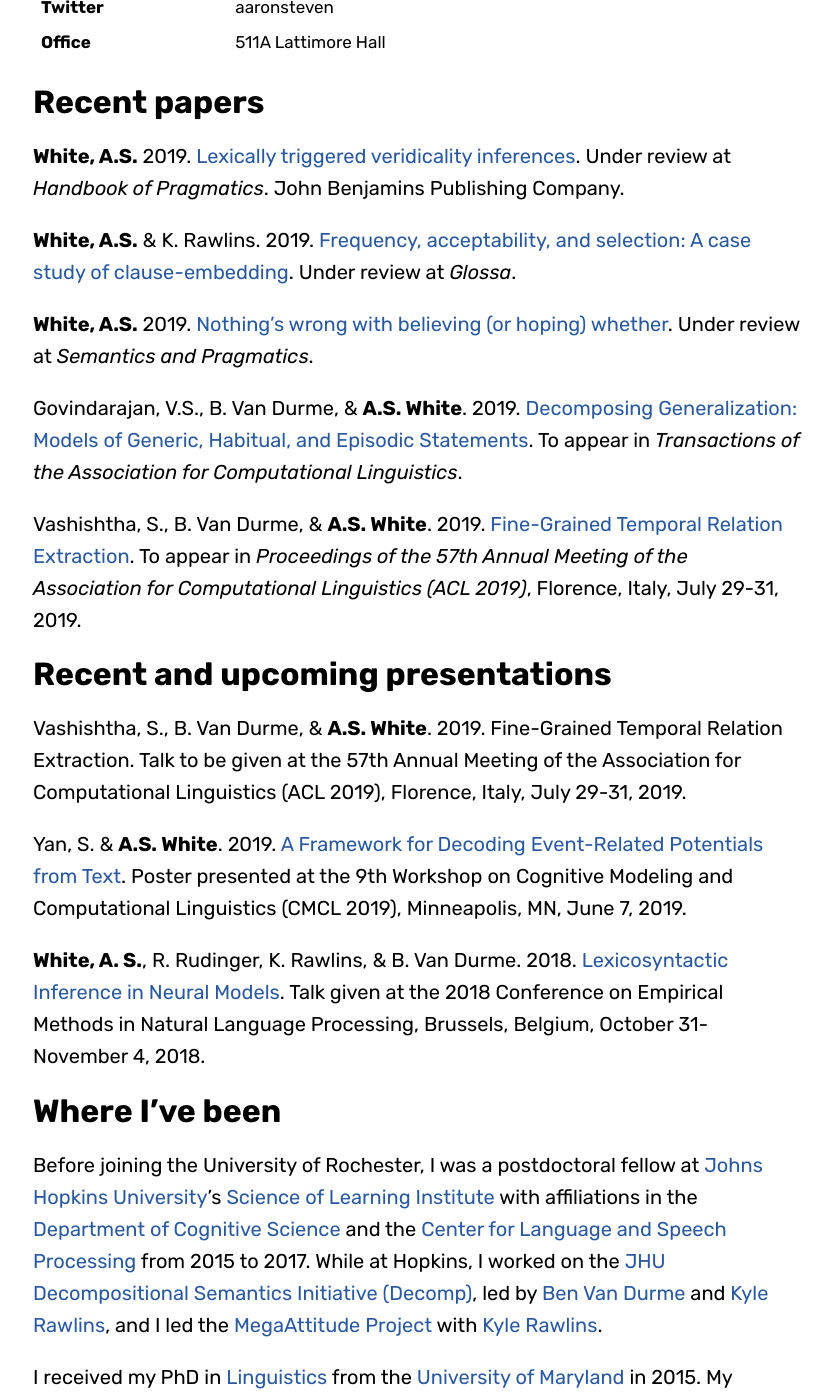
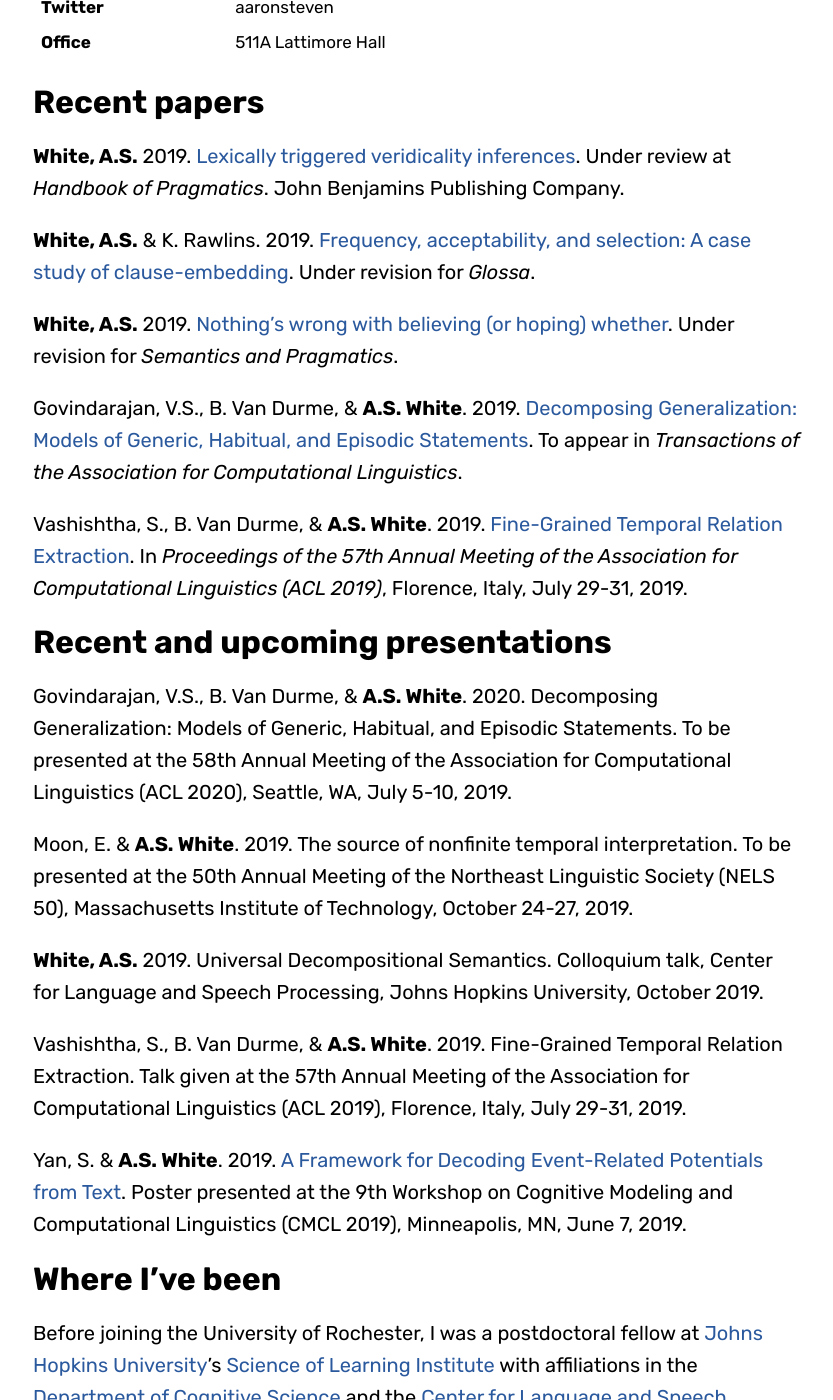
Before and after one commit to JIAXINGUY/aaronstevenwhite.github.io, a Jekyll site: the page built from index.md, in a window 1280 px wide and 1400 px high, scrolled down 999 px. Shown: the whole window, without its empty margins (223-1056 px from the left). Built offline with Jekyll 4.4.1, drawn with Linux system fonts in a browser that asks for light colours; some web fonts are replaced.

Commit message:
Added NELS50 presentation and updated citations

```diff
--- a/index.md
+++ b/index.md
@@ -27,21 +27,25 @@ I'm an Assistant Professor in the [Department of Linguistics](http://www.sas.roc
 
 **White, A.S.** 2019. [Lexically triggered veridicality inferences](https://ling.auf.net/lingbuzz/004664/current.pdf). Under review at *Handbook of Pragmatics*. John Benjamins Publishing Company.
 
-**White, A.S.** & K. Rawlins. 2019. [Frequency, acceptability, and selection: A case study of clause-embedding](https://ling.auf.net/lingbuzz/004596/current.pdf). Under review at *Glossa*.
+**White, A.S.** & K. Rawlins. 2019. [Frequency, acceptability, and selection: A case study of clause-embedding](https://ling.auf.net/lingbuzz/004596/current.pdf). Under revision for *Glossa*.
 
-**White, A.S.** 2019. [Nothing's wrong with believing (or hoping) whether](https://ling.auf.net/lingbuzz/004572/current.pdf). Under review at *Semantics and Pragmatics*.
+**White, A.S.** 2019. [Nothing's wrong with believing (or hoping) whether](https://ling.auf.net/lingbuzz/004572/current.pdf). Under revision for *Semantics and Pragmatics*.
 
 Govindarajan, V.S., B. Van Durme, & **A.S. White**. 2019. [Decomposing Generalization: Models of Generic, Habitual, and Episodic Statements](https://arxiv.org/pdf/1901.11429.pdf). To appear in *Transactions of the Association for Computational Linguistics*.
 
-Vashishtha, S., B. Van Durme, & **A.S. White**. 2019. [Fine-Grained Temporal Relation Extraction](https://arxiv.org/pdf/1902.01390.pdf). To appear in *Proceedings of the 57th Annual Meeting of the Association for Computational Linguistics (ACL 2019)*, Florence, Italy, July 29-31, 2019.
+Vashishtha, S., B. Van Durme, & **A.S. White**. 2019. [Fine-Grained Temporal Relation Extraction](https://www.aclweb.org/anthology/P19-1280). In *Proceedings of the 57th Annual Meeting of the Association for Computational Linguistics (ACL 2019)*, Florence, Italy, July 29-31, 2019.
 
 # Recent and upcoming presentations
 
-Vashishtha, S., B. Van Durme, & **A.S. White**. 2019. Fine-Grained Temporal Relation Extraction. Talk to be given at the 57th Annual Meeting of the Association for Computational Linguistics (ACL 2019), Florence, Italy, July 29-31, 2019.
+Govindarajan, V.S., B. Van Durme, & **A.S. White**. 2020. Decomposing Generalization: Models of Generic, Habitual, and Episodic Statements. To be presented at the 58th Annual Meeting of the Association for Computational Linguistics (ACL 2020), Seattle, WA, July 5-10, 2019.
+
+Moon, E. & **A.S. White**. 2019. The source of nonfinite temporal interpretation. To be presented at the 50th Annual Meeting of the Northeast Linguistic Society (NELS 50), Massachusetts Institute of Technology, October 24-27, 2019.
+
+**White, A.S.** 2019. Universal Decompositional Semantics. Colloquium talk, Center for Language and Speech Processing, Johns Hopkins University, October 2019.
+
+Vashishtha, S., B. Van Durme, & **A.S. White**. 2019. Fine-Grained Temporal Relation Extraction. Talk given at the 57th Annual Meeting of the Association for Computational Linguistics (ACL 2019), Florence, Italy, July 29-31, 2019.
 
 Yan, S. & **A.S. White**. 2019. [A Framework for Decoding Event-Related Potentials from Text](presentations/posters/yan_cmcl2019_poster.pdf). Poster presented at the 9th Workshop on Cognitive Modeling and Computational Linguistics (CMCL 2019), Minneapolis, MN, June 7, 2019.
-
-**White, A. S.**, R. Rudinger, K. Rawlins, & B. Van Durme. 2018. [Lexicosyntactic Inference in Neural Models](presentations/slides/white_emnlp2018_lexicosyntactic_slides.pptx). Talk given at the 2018 Conference on Empirical Methods in Natural Language Processing, Brussels, Belgium, October 31-November 4, 2018.
 
 # Where I've been
 
```
Also changed, not shown: papers.md (+3 -3 lines), presentations.md (+8 -2 lines).
